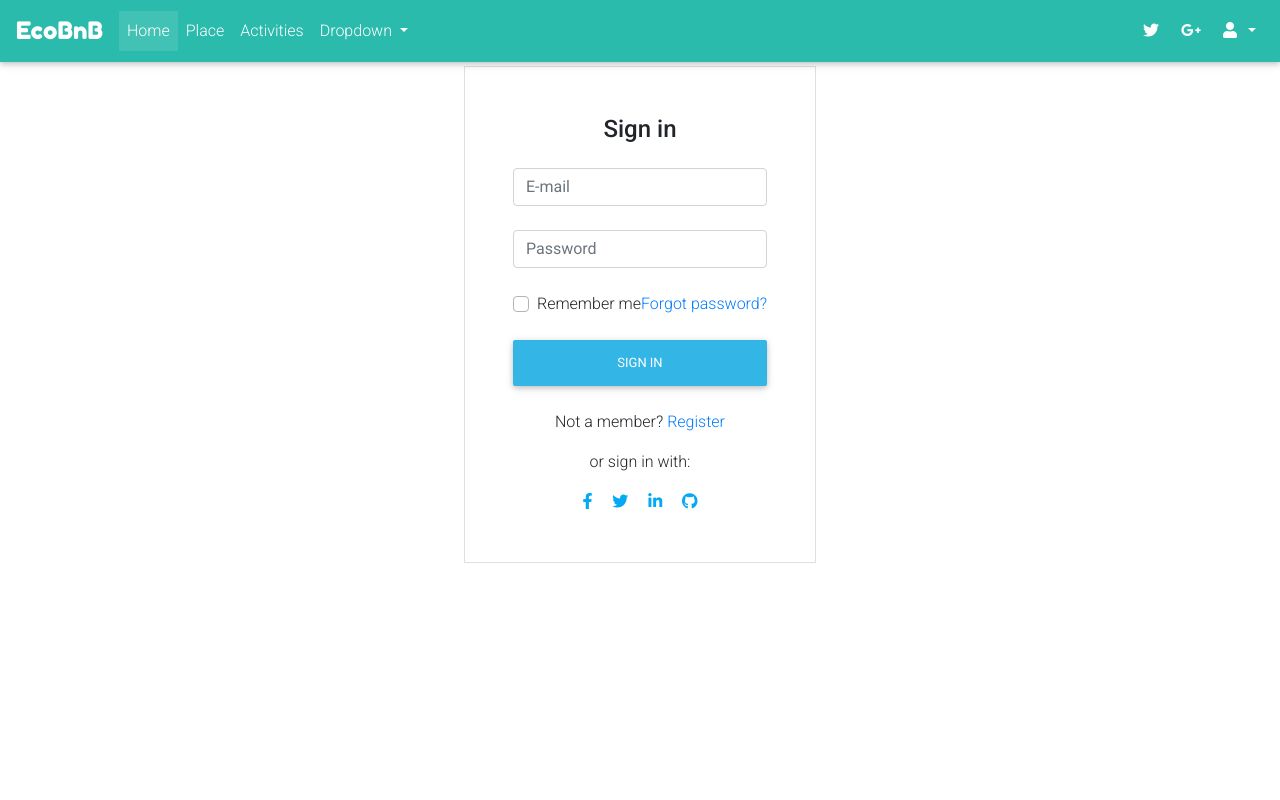
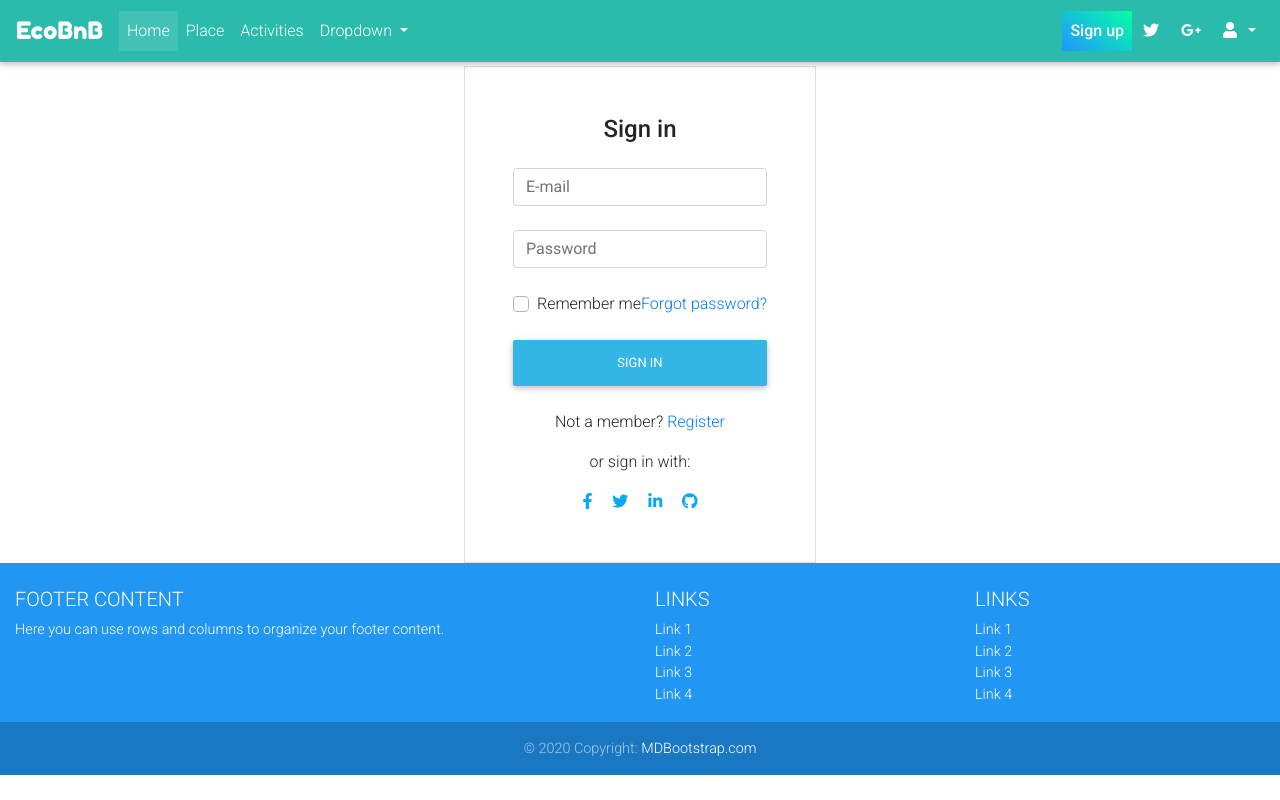
Before and after one commit to UTPplus/utpplus.githup.io, a plain HTML site: page signin.html in a window 1280 px wide. Drawn offline with nearby package versions, Linux system fonts and the light colour scheme.

Commit message:
sinup-bt

```diff
--- a/css/style.css
+++ b/css/style.css
@@ -25,6 +25,7 @@
     flex-wrap: wrap;
 
 }
+
 
 .p-user {
 
--- a/header.html
+++ b/header.html
@@ -30,6 +30,11 @@
              </li>
          </ul>
          <ul class="navbar-nav ml-auto nav-flex-icons">
+
+             <li class="nav-item">
+                 <a class="nav-link aqua-gradient" href="signup.html"><strong>Sign up</strong> </a>
+
+             </li>
              <li class="nav-item">
                  <a class="nav-link waves-effect waves-light">
                      <i class="fab fa-twitter"></i>
--- a/signin.html
+++ b/signin.html
@@ -7,6 +7,7 @@
     <script>
         $(function () {
             $("#header").load("header.html");
+            $("#footer").load("footer.html");
         });
     </script>
     <meta charset="UTF-8">
@@ -85,7 +86,7 @@
 
 
 
-
+    <div id="footer"></div>
 
 
 
```
Also changed, not shown: activities.html (+10 -0 lines), signup.html (+2 -1 lines).
